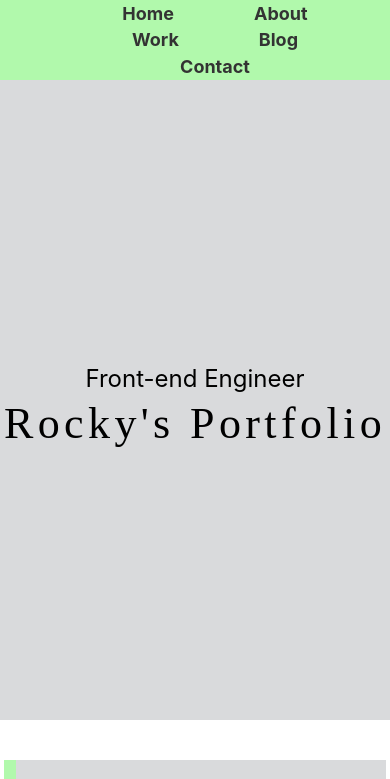
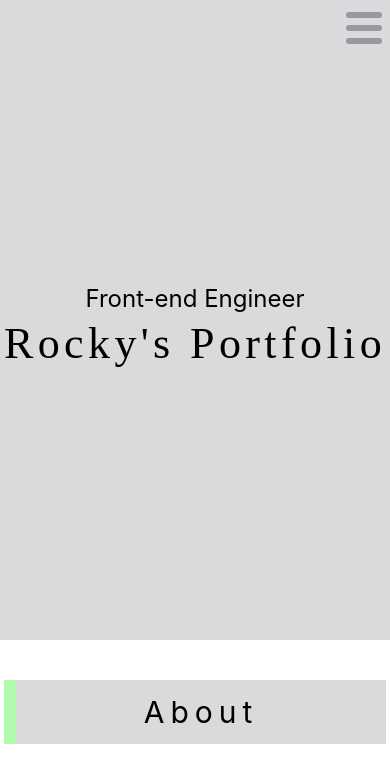
Before and after one commit to rockyueno0223/portfolio-v1, a React (Create React App) app: page / in a window 390 px wide. Shown: the top 779 px of the page. Built offline with nearby package versions, Linux system fonts and the light colour scheme.

Commit message:
Update Style and Responsive in Header

```diff
--- a/src/components/Header.jsx
+++ b/src/components/Header.jsx
@@ -1,11 +1,19 @@
-import React from 'react'
+import React, {useState} from 'react'
 import { Link } from "react-router-dom";
 
 const Header = () => {
+  const [menuOpen, setMenuOpen] = useState(false)
   return (
     <header>
       <nav>
-        <ul>
+        <div className={`menu ${menuOpen ? "open" : ""}`} onClick={() => {
+          setMenuOpen(!menuOpen);
+        }}>
+          <span></span>
+          <span></span>
+          <span></span>
+        </div>
+        <ul className={menuOpen ? "open" : ""}>
           <li><Link to="/">Home</Link></li>
           <li><Link to="/about">About</Link></li>
           <li><Link to="/work">Work</Link></li>
--- a/src/style/style.scss
+++ b/src/style/style.scss
@@ -14,6 +14,7 @@ a {
 ul,
 li {
   list-style: none;
+  margin: 0;
 }
 
 .container {
@@ -31,27 +32,53 @@ $border-grey: darken($color: $theme-grey, $amount: 25%);
 
 // Header
 header{
-  background-color: $theme-green;
-  height: 80px;
+  position: sticky;
+  top: 0;
+  z-index: 1;
+}
+
+.menu{
+  display: none;
+  position: absolute;
+  top: 0.75rem;
+  right: 0.5rem;
+  flex-direction: column;
+  justify-content: space-between;
+  width: 2.25rem;
+  height: 2rem;
+  cursor: pointer;
+
+  span{
+    height: 0.4rem;
+    width: 100%;
+    background-color: $border-grey;
+    border-radius: 0.2rem;
+  }
 }
 
 nav{
-  height: 100%;
+  display: flex;
+  justify-content: center;
+  align-items: center;
+  background-color: $theme-green;
 
   ul {
-    height: 100%;
     display: flex;
-    flex-wrap: wrap;
-    justify-content: center;
-    align-items: center;
-    margin: 0;
+    padding-top: 24px;
+    padding-bottom: 24px;
 
     li {
       font-weight: bold;
-      padding: 0 40px;
 
-      a:hover {
-        border-bottom: 2px solid black;
+      a{
+        display: block;
+        width: max-content;
+        margin: 0 1rem;
+        border-bottom: 2px solid $theme-green;
+
+        &:hover{
+          border-bottom: 2px solid black;
+        }
       }
     }
   }
@@ -378,11 +405,65 @@ footer{
 
 @media screen and (max-width: 767px) {
   body{
-    //background-color: aqua;
     font-size: 18px;
   }
 
   // Components
+
+  // Header
+  .menu {
+    display: flex;
+  }
+
+  .menu.open {
+    span{
+      position: absolute;
+    }
+
+    span:nth-of-type(1) {
+      top: 0.75rem;
+      transform: rotate(45deg);
+    }
+
+      span:nth-of-type(2) {
+        display: none;
+        transform: rotate(45deg);
+      }
+
+    span:nth-of-type(3) {
+      top: 0.75rem;
+      transform: rotate(-45deg);
+    }
+  }
+
+  nav{
+    flex-direction: column;
+    align-items: start;
+
+    ul{
+      display: none;
+      flex-direction: column;
+      width: 100%;
+      margin-top: 1rem;
+      margin-bottom: 1rem;
+
+      li{
+        width: 100%;
+        text-align: center;
+        display: flex;
+        justify-content: center;
+
+        a{
+          margin: 0.5rem 0.5rem;
+        }
+      }
+    }
+
+    ul.open{
+      display: flex;
+      padding-left: 0;
+    }
+  }
 
   // Label
   .label{
```
